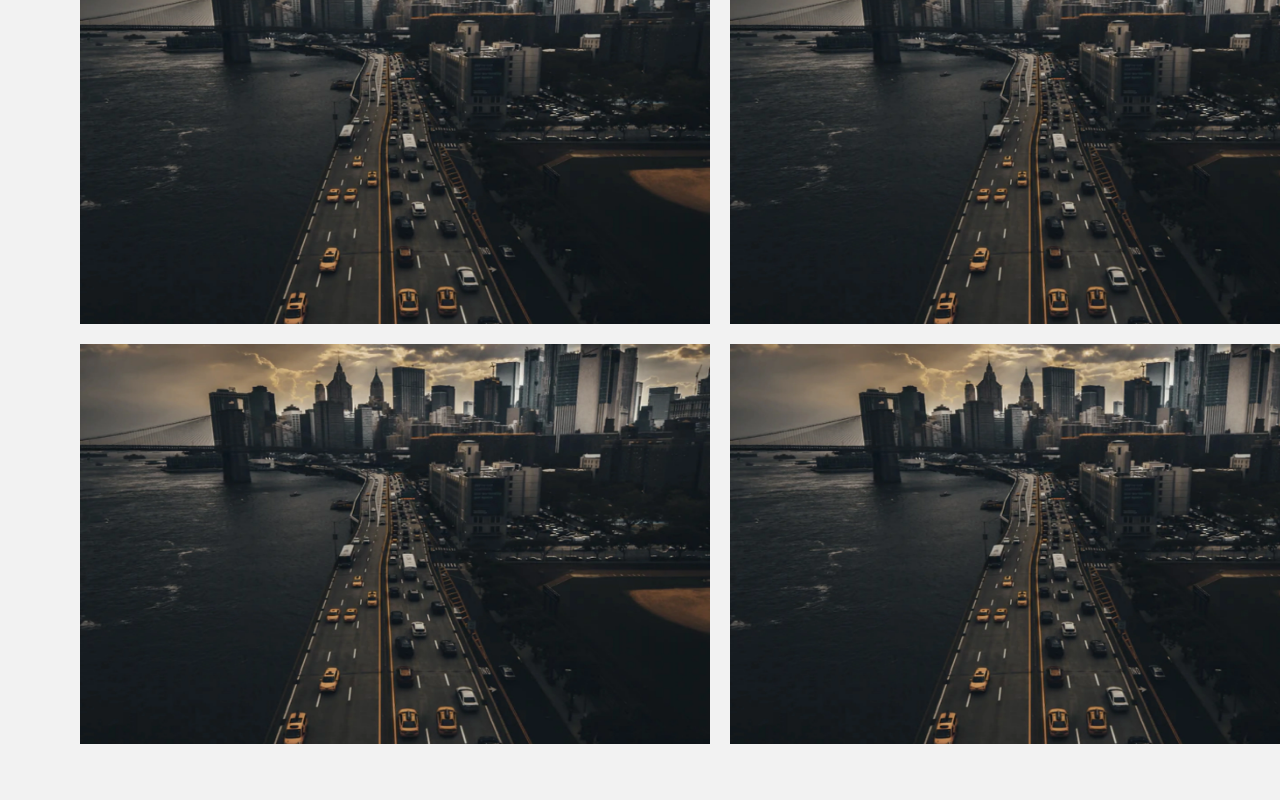
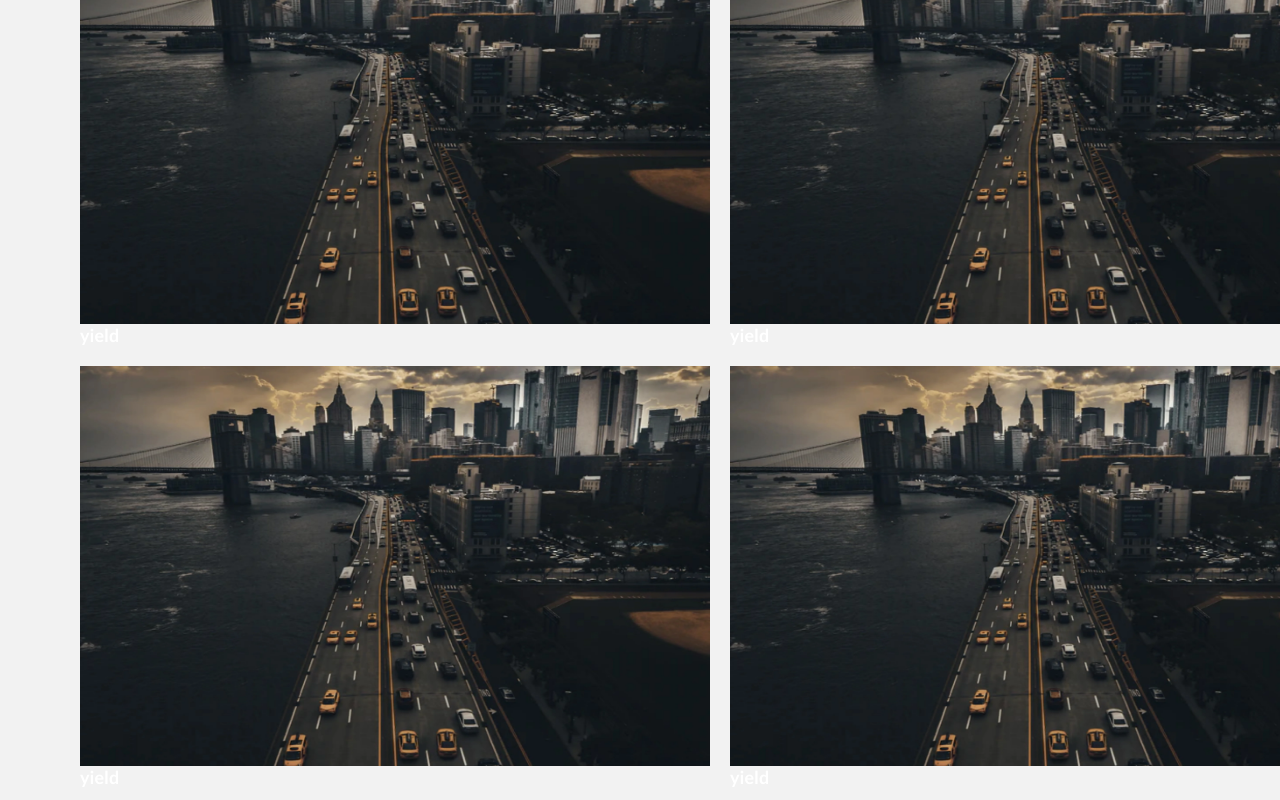
Before and after one commit to VIlliaV/ZenbitTech_test, a React (Vite) app: page / in a window 1280 px wide. Shown: the part 980-1780 px from the top of the page. Before the commit the page ends 1736 px from the top, so only its background shows below. Built offline with nearby package versions, Linux system fonts and the light colour scheme.

Commit message:
ADD | deal item

```diff
--- a/public/backend/deals.json
+++ b/public/backend/deals.json
@@ -15,7 +15,7 @@
     "img": "/images/home_backgr@2x.webp",
     "dhs": 6500000,
     "ticket": 60000,
-    "yield": 9.25,
+    "yield_deal": 9.25,
     "days": 150,
     "sold": 75
   },
--- a/src/components/Deals/Deals.jsx
+++ b/src/components/Deals/Deals.jsx
@@ -2,6 +2,7 @@ import { useEffect, useState } from 'react';
 import HeadContainer from '../HeadContainer/HeadContainer';
 import { StyledSection } from './Deals.styled';
 import { fetchData } from '../../api/fetchDeals';
+import DealsItem from './DealsItem/DealsItem';
 
 const Deals = () => {
   const [deals, setDeals] = useState([]);
@@ -24,10 +25,8 @@ const Deals = () => {
       <HeadContainer>
         <h2>Open Deals</h2>
         <ul>
-          {deals.map(deal => (
-            <li key={deal.id}>
-              <img src={deal.img} alt={deal.name} />
-            </li>
+          {deals.map(item => (
+            <DealsItem key={item.id} data={item} />
           ))}
         </ul>
       </HeadContainer>
--- a/src/components/Deals/Deals.styled.js
+++ b/src/components/Deals/Deals.styled.js
@@ -12,12 +12,5 @@ export const StyledSection = styled.section`
     display: flex;
     flex-wrap: wrap;
     gap: 20px;
-    & li {
-      width: calc(100% / 2 - 10px);
-      & img {
-        width: 100%;
-        height: 400px;
-      }
-    }
   }
 `;
--- /dev/null
+++ b/src/components/Deals/DealsItem/DealItem.styled.js
@@ -0,0 +1,9 @@
+import styled from 'styled-components';
+
+export const DealItemStyled = styled.li`
+  width: calc(100% / 2 - 10px);
+  & img {
+    width: 100%;
+    height: 400px;
+  }
+`;
--- /dev/null
+++ b/src/components/Deals/DealsItem/DealsItem.jsx
@@ -0,0 +1,13 @@
+import { DealItemStyled } from './DealItem.styled';
+
+const DealsItem = ({ data }) => {
+  const { img, name, dhs, ticket, yield_deal, days, sold } = data;
+  return (
+    <DealItemStyled>
+      <img src={img} alt={name} />
+      yield
+    </DealItemStyled>
+  );
+};
+
+export default DealsItem;
```
